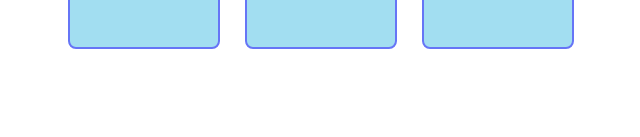
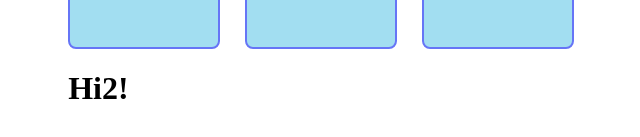
Before and after one commit to maryamghorbani/Joke, a React (Create React App) app: page /route2 in a window 1280 px wide. Shown: the part 209-346 px from the top of the page, without its empty margins (319-959 px from the left). Built offline with nearby package versions, Linux system fonts and the light colour scheme.

Commit message:
fixed route bugs

```diff
--- a/src/Components/App.js
+++ b/src/Components/App.js
@@ -19,11 +19,10 @@ class App extends Component {
         return (
             <Router>
                 <div className="container">
-                    <Content>
-                        <Route path="/route1" component={Route1} />
-                        <Route path="/route2" component={Route2} />
-                        <Route path="/route3" component={Route3} />
-                    </Content>
+                    <Content />
+                    <Route path="/route1" component={Route1} />
+                    <Route path="/route2" component={Route2} />
+                    <Route path="/route3" component={Route3} />
                 </div>
             </Router>
         )
--- a/src/Routes/Route1.js
+++ b/src/Routes/Route1.js
@@ -2,7 +2,7 @@ import React from 'react';
 
 function Route1(props) {
     return (
-        <h1>Hi!</h1>
+        <h1>Hi1!</h1>
     )
 }
 
--- a/src/Routes/Route2.js
+++ b/src/Routes/Route2.js
@@ -2,7 +2,7 @@ import React from 'react';
 
 function Route2(props) {
     return (
-        <h1>Hi!</h1>
+        <h1>Hi2!</h1>
     )
 }
 
--- a/src/Routes/Route3.js
+++ b/src/Routes/Route3.js
@@ -2,7 +2,7 @@ import React from 'react';
 
 function Route3(props) {
     return (
-        <h1>Hi!</h1>
+        <h1>Hi3!</h1>
     )
 }
 
```
